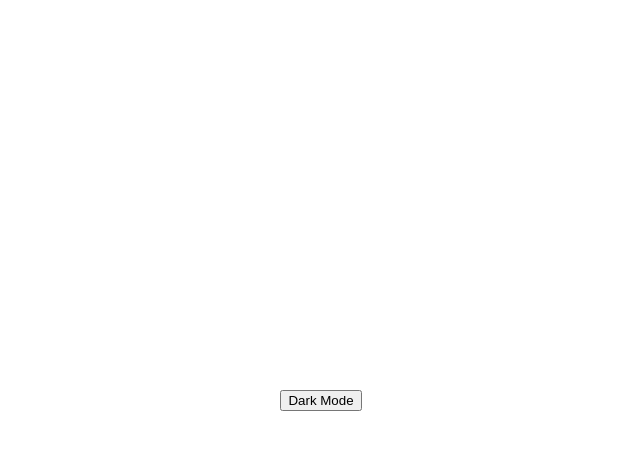
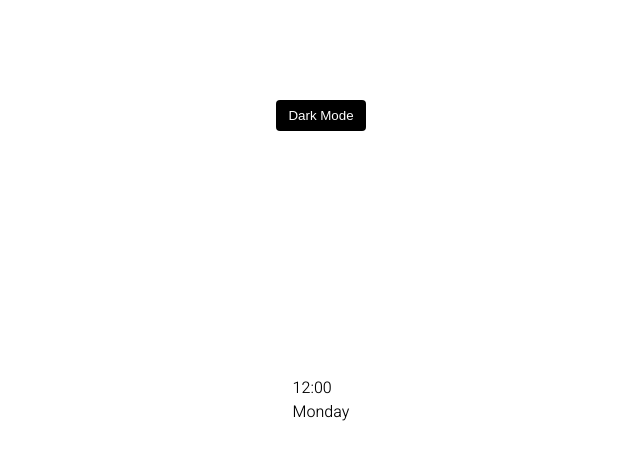
Before and after one commit to DanDo385/theme_clock, a plain HTML site: page index.html in a window 1280 px wide. Shown: the whole page, without its empty margins (319-959 px from the left). Drawn offline with Linux system fonts and the light colour scheme.

Commit message:
1st css save

```diff
--- a/index.html
+++ b/index.html
@@ -16,6 +16,10 @@
       <div class="needle second"></div>
       <div class="center-point"></div>
     </div>
+
+    <div class="time">12:00</div>
+    <div class="date">Monday <span class="circle"></span></div>
+
   </div>
 
 
--- a/style.css
+++ b/style.css
@@ -1,16 +1,45 @@
-@import url('https://fonts.googleapis.com/css2?family=Roboto:wght@400;700&display=swap');
+@import url('https://fonts.googleapis.com/css?family=Heebo:wght@300&display=swap');
 
 * {
   box-sizing: border-box;
 }
 
+:root {
+  --primary-color: black;
+  --secondary-color: white;
+}
+
+html {
+  transition: all 0.5s ease-in;
+}
+
+html.dark {
+  --primary-color: #fff;
+  --secondary-color: #333;
+}
+
+html.dark {
+  background-color: #111;
+  color: var(--primary-color);
+}
+
 body {
-  font-family: 'Roboto', sans-serif;
+  font-family: 'Heebo', sans-serif;
   display: flex;
-  flex-direction: column;
   align-items: center;
   justify-content: center;
   height: 100vh;
   overflow: hidden;
   margin: 0;
 }
+
+.toggle {
+  cursor: pointer;
+  background-color: var(--primary-color);
+  color: var(--secondary-color);
+  border: 0;
+  border-radius: 4px;
+  padding: 8px 12px;
+  position: absolute;
+  top: 100px;
+}
```
